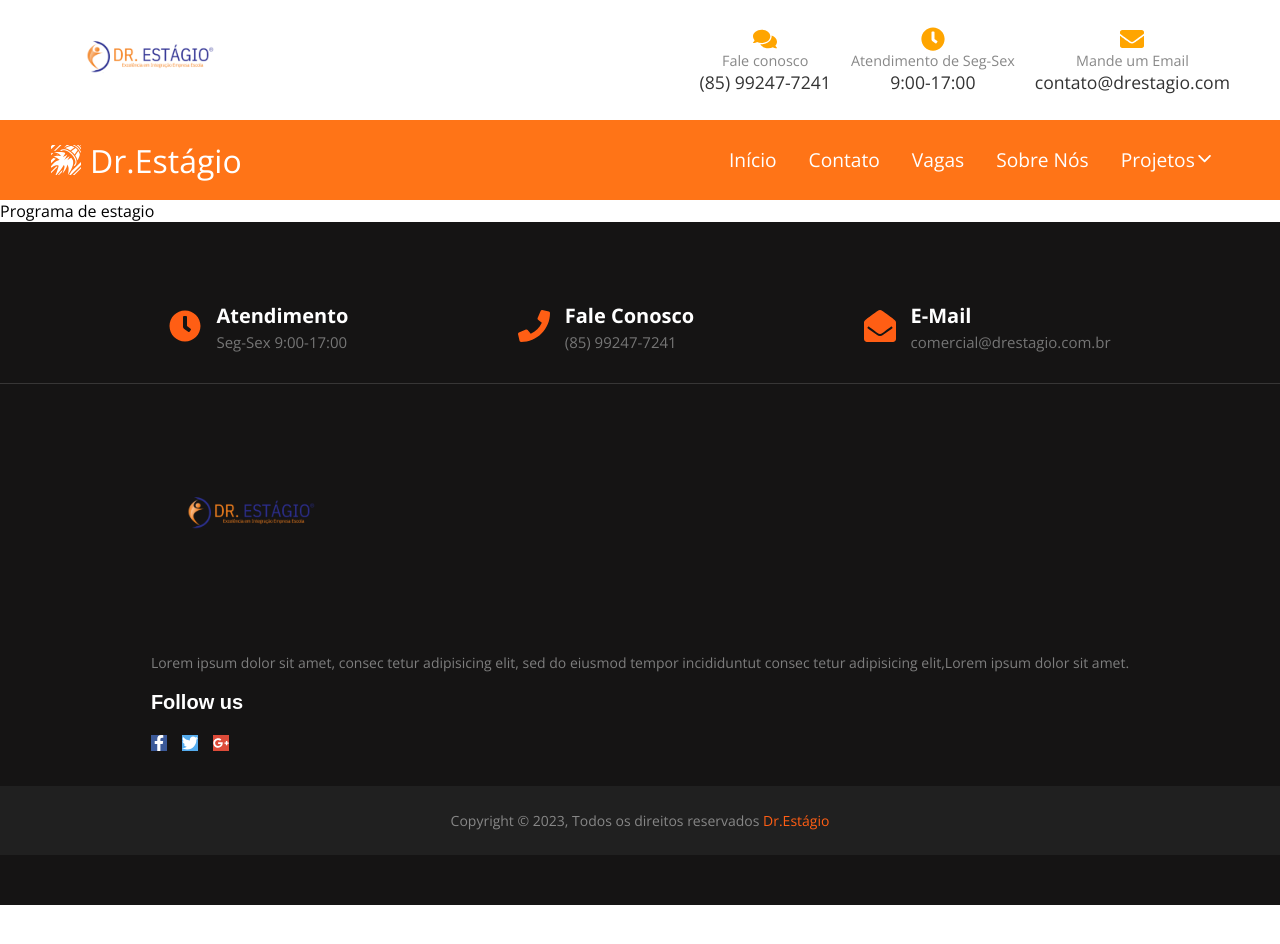
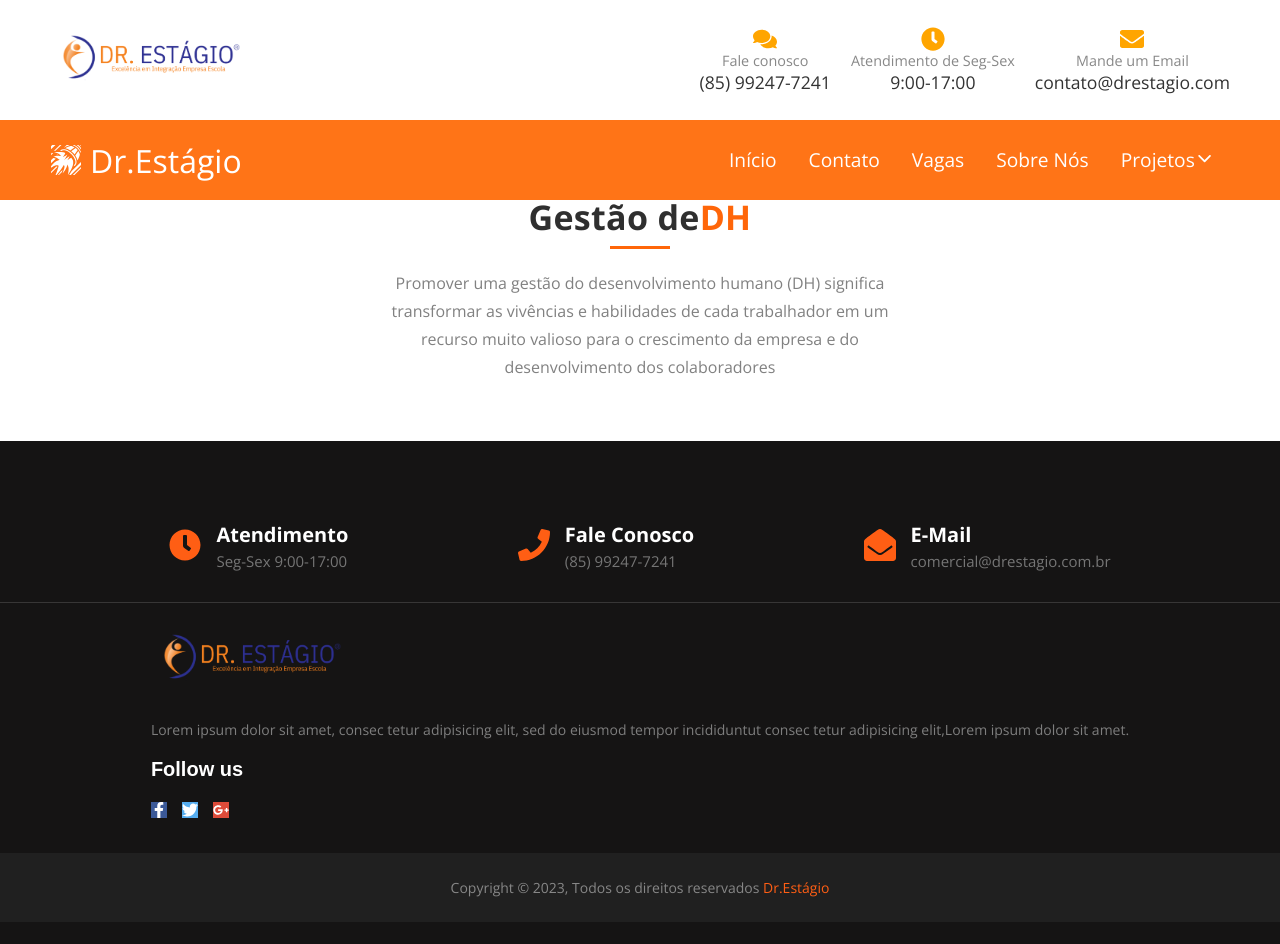
Before and after one commit to GaelBaptista/drestagio, a React (Vite) app: page /projects/programa-estagio in a window 1280 px wide. Shown: the top 944 px of the page. Before the commit the page ends 905 px from the top, so only its background shows below. Built offline with nearby package versions, Linux system fonts and the light colour scheme.

Commit message:
ProgEsta

```diff
--- a/src/components/Footer/footer.css
+++ b/src/components/Footer/footer.css
@@ -112,9 +112,11 @@
     text-align: center;
     line-height: 38px;
     border-radius: 50%;
+
   }
   .facebook-bg{
     background: #3B5998;
+
   }
   .twitter-bg{
     background: #55ACEE;
--- a/src/routes/Projects/ProgramaDeEstagio/PrEst.tsx
+++ b/src/routes/Projects/ProgramaDeEstagio/PrEst.tsx
@@ -1,3 +1,14 @@
 export function PrEst () {
-  return <div>Programa de estagio</div>
+  return (
+    <section className="ContainerProgramadeEstagio">
+  <div className="section-head prEst ">
+          <h4><span>Gestão de </span>DH</h4>
+          <p className='gestaodh'>Promover uma gestão do desenvolvimento humano (DH) significa transformar as vivências e habilidades de
+            cada trabalhador em um recurso muito valioso para o crescimento da empresa e do desenvolvimento dos colaboradores
+
+          </p>
+        </div>
+    </section>
+
+  )
 }
```
Also changed, not shown: src/assests/Logo1.png.
